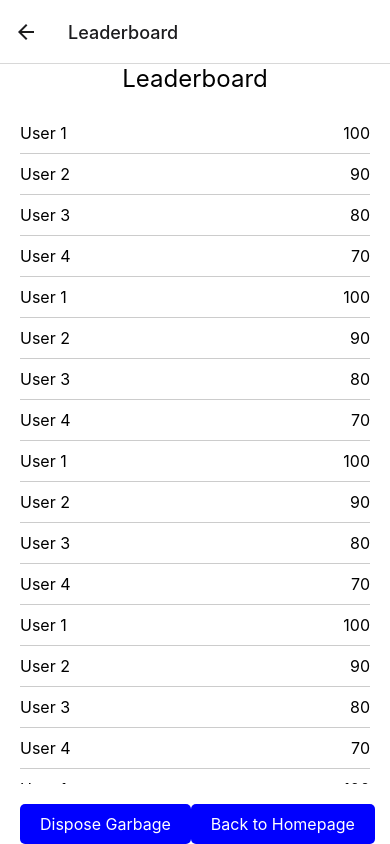
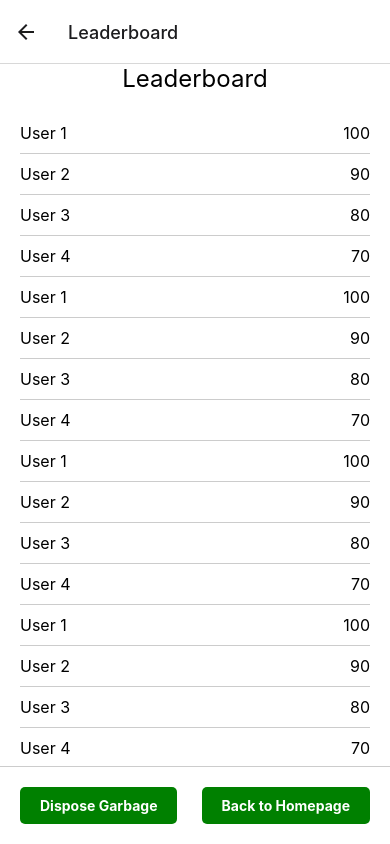
Before and after one commit to mursalfk/Garbage-App-React-Native-Expo, a React Native app: screen /Leaderboard in a window 390 px wide. Built offline with nearby package versions, Linux system fonts and the light colour scheme.

Commit message:
Updates
Fixed camera, fixed signup, signin, logout

```diff
--- a/app.json
+++ b/app.json
@@ -1,7 +1,7 @@
 {
   "expo": {
-    "name": "GarbageApp",
-    "slug": "GarbageApp",
+    "name": "garbage-segregation-app",
+    "slug": "garbage-segregation-app",
     "version": "1.0.0",
     "orientation": "portrait",
     "icon": "./assets/icon.png",
--- a/components/DetectGarbage.js
+++ b/components/DetectGarbage.js
@@ -1,16 +1,18 @@
-import React, { useState } from "react";
-import { Button, View, Text, TextInput, StyleSheet, TouchableOpacity } from "react-native";
-import { RNCamera } from "react-native-camera";
-import { ViewPropTypes } from 'deprecated-react-native-prop-types';
+import React, { useState, useRef } from "react";
+import { Button, View, Text, StyleSheet, TouchableOpacity, Image } from "react-native";
 import { Camera, CameraType } from 'expo-camera';
 
 
 export default function DetectGarbage({ navigation }) {
     const [type, setType] = useState(CameraType.back);
     const [permission, requestPermission] = Camera.useCameraPermissions();
+    const [isLive, setIsLive] = useState(true);
+    const cameraRef = useRef(null);
+    const [capturedImage, setCapturedImage] = useState(null);
 
     if (!permission) {
-        return ( <View style={styles.container}>
+        return (
+            <View style={styles.container}>
                 <Text>No access to camera</Text>
                 <Button title="Request Camera Permission" onPress={requestPermission} />
             </View>
@@ -18,14 +20,13 @@ export default function DetectGarbage({ navigation }) {
     }
 
     if (!permission.granted) {
-        return ( <View style={styles.container}>
+        return (
+            <View style={styles.container}>
                 <Text>Permission not granted</Text>
                 <Button title="Request Camera Permission" onPress={requestPermission} />
             </View>
         );
     }
-
-
 
     const showLeaderboard = () => {
         console.log("Leaderboard Button Clicked");
@@ -40,27 +41,43 @@ export default function DetectGarbage({ navigation }) {
         setType(current => (current === CameraType.back ? CameraType.front : CameraType.Back))
     }
 
-    // Function to click a picture
     const takePicture = async () => {
-        if (camera) {
-            const data = await camera.takePictureAsync(null);
-            console.log(data.uri);
+        if (cameraRef.current) {
+            const options = { quality: 0.5, base64: true };
+            const data = await cameraRef.current.takePictureAsync(options);
+            setCapturedImage(data.uri);
+            setIsLive(false);
         }
+    };
+
+    const retakePicture = () => {
+        setCapturedImage(null);
+        setIsLive(true);
     };
 
     return (
         <View style={styles.container}>
+            {isLive ? (
                 <View style={styles.cameraContainer}>
-                <Camera style={styles.camera} type={type}>
+                    <Camera style={styles.camera} type={type} ref={cameraRef}>
+                    </Camera>
                     <View style={styles.buttonsContainer}>
-                        {/* Touchable opacity to click a picture */}
-                        <TouchableOpacity style={styles.leaderboardButton} onPress={takePicture}>
+                        <TouchableOpacity style={styles.clickPhotoButton} onPress={takePicture}>
                             <Text style={styles.buttonText}>Click Picture</Text>
                         </TouchableOpacity>
                     </View>
-                </Camera>
                 </View>
+            ) : (
+                <View style={styles.imageContainer}>
+                    <Image source={{ uri: capturedImage }} style={styles.capturedImage} />
                     <View style={styles.buttonsContainer}>
+                        <TouchableOpacity style={styles.retakeButton} onPress={retakePicture}>
+                            <Text style={styles.buttonText}>Retake</Text>
+                        </TouchableOpacity>
+                    </View>
+                </View>
+            )}
+            <View style={styles.bottomButtonsContainer}>
                 <TouchableOpacity style={styles.leaderboardButton} onPress={showLeaderboard}>
                     <Text style={styles.buttonText}>Leaderboard</Text>
                 </TouchableOpacity>
@@ -79,9 +96,14 @@ const styles = StyleSheet.create({
     },
     cameraContainer: {
         flex: 1,
+        justifyContent: 'center',
+        alignItems: 'center',
     },
     camera: {
-        flex: 1,
+        display: 'flex',
+        height: '60%',
+        width: '100%',
+        justifyContent: 'center',
     },
     buttonsContainer: {
         position: 'absolute',
@@ -89,12 +111,40 @@ const styles = StyleSheet.create({
         left: 0,
         right: 0,
         flexDirection: 'row',
+        justifyContent: 'center',
+        paddingBottom: 20,
+    },
+    clickPhotoButton: {
+        backgroundColor: 'green',
+        paddingVertical: 10,
+        paddingHorizontal: 20,
+        borderRadius: 25,
+    },
+    imageContainer: {
+        flex: 1,
+        justifyContent: 'center',
+        alignItems: 'center',
+    },
+    capturedImage: {
+        display: 'flex',
+        height: '60%',
+        width: '100%',
+        justifyContent: 'center',
+    },
+    retakeButton: {
+        backgroundColor: 'green',
+        paddingVertical: 10,
+        paddingHorizontal: 20,
+        borderRadius: 25,
+    },
+    bottomButtonsContainer: {
+        flexDirection: 'row',
         justifyContent: 'space-between',
         paddingHorizontal: 20,
         paddingBottom: 20,
     },
     leaderboardButton: {
-        backgroundColor: 'blue',
+        backgroundColor: 'green',
         paddingVertical: 10,
         paddingHorizontal: 20,
         borderRadius: 5,
--- a/components/HomePage.js
+++ b/components/HomePage.js
@@ -1,21 +1,30 @@
 import React, { useState } from "react";
 import { TouchableOpacity, View, Text, StyleSheet } from "react-native";
+
+import "../services/Config";
+import { getAuth, createUserWithEmailAndPassword, signOut } from "firebase/auth";
+
+
+const auth = getAuth();
 
 export default function HomePage({ navigation }) {
 
     const disposeGarbage = () => {
-        console.log("Dispose Garbage Clicked");
         navigation.navigate('Detect Garbage');
     };
 
     const showLeaderboard = () => {
-        console.log("Leaderboard Button Clicked");
         navigation.navigate('Leaderboard');
     };
 
-    const logoutButton = () => {
-        console.log("Logout Logic Here");
-        navigation.navigate('Landing Screen');
+    const logoutButton = async () => {
+        try {
+            await auth.signOut();
+            navigation.navigate('Landing Screen');
+        } catch (error) {
+            console.error("Error logging out:", error);
+            alert("Error logging out. Please try again."); // Example error message handling
+        }
     };
 
     return (
@@ -54,13 +63,14 @@ const styles = StyleSheet.create({
         alignItems: 'stretch', // Align items along the cross axis (stretch means to fill the entire width)
     },
     button: {
-        backgroundColor: 'lightblue',
+        backgroundColor: 'green',
         paddingVertical: 15,
         marginBottom: 10, // Add margin bottom to create space between buttons
         borderRadius: 5,
         alignItems: 'center',
     },
     buttonText: {
+        color: 'white',
         fontSize: 18,
         fontWeight: 'bold',
     },
--- a/components/LandingScreen.js
+++ b/components/LandingScreen.js
@@ -43,7 +43,7 @@ const styles = StyleSheet.create({
         width: '80%',
     },
     button: {
-        backgroundColor: 'lightblue',
+        backgroundColor: 'green',
         paddingVertical: 15,
         borderRadius: 5,
         alignItems: 'center',
@@ -51,6 +51,7 @@ const styles = StyleSheet.create({
         marginVertical: 5,
     },
     buttonText: {
+        color: 'white',
         fontSize: 18,
         fontWeight: 'bold',
     },
@@ -59,7 +60,6 @@ const styles = StyleSheet.create({
         marginBottom: 20,
         width: '80%',
         textAlign: 'center',
-        // bold
         fontWeight: 'bold',
     },
 });
--- a/components/Leaderboard.js
+++ b/components/Leaderboard.js
@@ -3,15 +3,13 @@ import { Button, View, Text, TextInput, StyleSheet, TouchableOpacity, ScrollView
 
 export default function Leaderboard({ navigation }) {
     const disposeGarbage = () => {
-        console.log("Dispose Garbage Clicked");
-        // navigation.navigate('HomePage');
+        navigation.navigate('Detect Garbage');
     };
 
     const homePageButton = () => {
         navigation.navigate('HomePage');
     };
 
-    // Sample data for the leaderboard
     const leaderboardData = [
         { name: "User 1", score: 100 },
         { name: "User 2", score: 90 },
@@ -106,17 +104,28 @@ const styles = StyleSheet.create({
         fontSize: 16,
     },
     buttonsContainer: {
+        position: 'absolute',
+        bottom: 0,
+        left: 0,
+        right: 0,
+        flexDirection: 'row',
+        paddingBottom: 20,
+        paddingTop: 20,
+        borderTopWidth: 1,
+        borderTopColor: '#ccc',
+        paddingHorizontal: 20,
+        backgroundColor: 'rgb(255, 255, 255)',
         flexDirection: 'row',
         justifyContent: 'space-between',
     },
     button: {
-        backgroundColor: 'blue',
+        backgroundColor: 'green',
         paddingVertical: 10,
         paddingHorizontal: 20,
         borderRadius: 5,
     },
     buttonText: {
-        color: '#fff',
-        fontSize: 16,
+        color: 'white',
+        fontWeight: 'bold',
     },
 });
--- a/components/Login.js
+++ b/components/Login.js
@@ -1,18 +1,41 @@
 import React, { useState } from "react";
 import { View, Text, TextInput, StyleSheet, TouchableOpacity, Image } from "react-native";
+// import firebase from 'firebase/app';
+// import 'firebase/auth';
+
+import "../services/Config";
+import { getAuth, createUserWithEmailAndPassword, signInWithEmailAndPassword } from "firebase/auth";
+
 
 // Import your logo image
 import logoImage from "../assets/icon.png"; // Replace with the actual path to your image
+
+const auth = getAuth();
 
 export default function Login({ navigation }) {
   const [username, setUsername] = useState("");
   const [password, setPassword] = useState("");
 
-  const handleSignIn = () => {
+  const checking = () => {
     // Here you can add your sign-in logic
     console.log("Signing in with:", username, password);
     // Example navigation to another screen
     navigation.navigate('HomePage');
+  };
+
+  const handleSignIn = async () => {
+    signInWithEmailAndPassword(auth, username, password)
+      .then(async (userCredential) => {
+        // Signed in
+        const user = userCredential.user;
+        alert("Signed in successfully!");
+        navigation.navigate('HomePage');
+        onChangeLoggedInUser(user.username);
+      })
+      .catch((error) => {
+        const errorCode = error.code;
+        const errorMessage = error.message;
+      });
   };
 
   return (
@@ -85,7 +108,7 @@ const styles = StyleSheet.create({
     marginBottom: 20,
   },
   button: {
-    backgroundColor: 'lightblue',
+    backgroundColor: 'green',
     width: '80%',
     paddingVertical: 15,
     borderRadius: 5,
@@ -93,6 +116,7 @@ const styles = StyleSheet.create({
     justifyContent: 'center',
   },
   buttonText: {
+    color: 'white',
     fontSize: 18,
     fontWeight: 'bold',
   },
--- a/components/SingUp.js
+++ b/components/SingUp.js
@@ -15,17 +15,43 @@ export default function SignUp({ navigation }) {
 
   const auth = getAuth()
 
-  const createUser = () => {
-    console.log(email, password)
-    createUserWithEmailAndPassword(auth, email, password)
-      .then((userCredential) => {
-        const user = userCredential.user;
-        onChangeLoggedInUser(user.email);
-      })
-      .catch((error) => {
-        const errorCode = error.code;
-        const errorMessage = error.message;
-      });
+  const createUser = async () => {
+    // Input validation (optional but recommended)
+    if (!name.trim()) {
+      alert("Please enter your name.");
+      return;
+    }
+    if (!email.trim() || !/^\S+@\S+\.\S+$/.test(email)) {
+      alert("Please enter a valid email address.");
+      return;
+    }
+    if (password.length < 6) {
+      alert("Password must be at least 6 characters long.");
+      return;
+    }
+    if (password !== confirmPassword) {
+      alert("Passwords do not match.");
+      return;
+    }
+
+    try {
+      // Create user using Firebase Authentication
+      const userCredential = await createUserWithEmailAndPassword(
+        auth,
+        email,
+        password
+      )
+      const user = userCredential.user;
+      alert("Account created successfully!");
+      navigation.navigate('Landing Screen');
+    } catch (error) {
+      const errorCode = error.code;
+      const errorMessage = error.message;
+
+      console.error("Error creating user:", errorCode, errorMessage);
+      // Handle signup errors appropriately (e.g., display error messages)
+      alert(errorMessage); // Example error message handling
+    }
   };
 
   return (
@@ -111,7 +137,7 @@ const styles = StyleSheet.create({
     textDecorationLine: 'underline',
   },
   button: {
-    backgroundColor: 'lightblue',
+    backgroundColor: 'green',
     width: '80%',
     paddingVertical: 15,
     borderRadius: 5,
@@ -120,6 +146,7 @@ const styles = StyleSheet.create({
     marginTop: 20,
   },
   buttonText: {
+    color: 'white',
     fontSize: 18,
     fontWeight: 'bold',
   },
```
Lines whose indentation alone changed are shown as unchanged.
